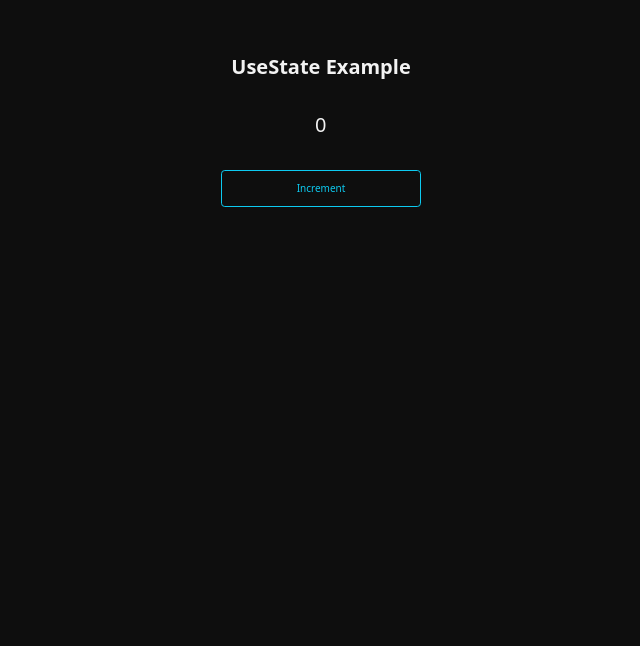
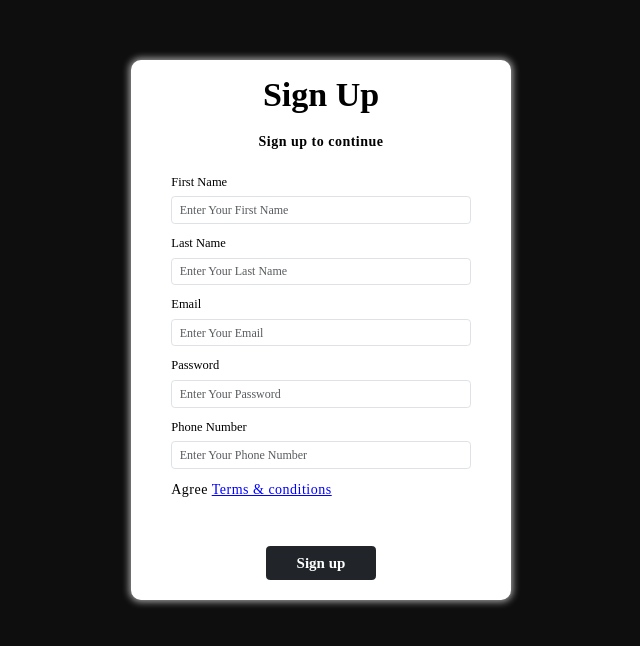
Before and after one commit to dixit9232/react-first-app, a React (Vite) app: page / in a window 1280 px wide. Shown: the top 646 px of the page, without its empty margins (319-959 px from the left). Built offline with nearby package versions, Linux system fonts and the light colour scheme.

Commit message:
add RegistrationForm component and update App to render it; remove unused Counter component

```diff
--- a/src/App.jsx
+++ b/src/App.jsx
@@ -1,5 +1,5 @@
-import { Counter } from "../hooks/useState/Counter";
+import { RegistrationForm } from "./RegistrationForm/RegistrationForm";
 
 export default function App() {
-  return <Counter/>;
+  return <RegistrationForm/>;
 }
--- /dev/null
+++ b/src/RegistrationForm/RegistrationForm.css
@@ -0,0 +1,39 @@
+* {
+    font-family: Mona Sans;
+}
+
+.formCard {
+    background-color: #fff;
+    max-width: 30%;
+    box-shadow: 0 0 0.7rem 2px #ffffff9a;
+    border-radius: 1rem;
+    -webkit-border-radius: 1rem;
+    -moz-border-radius: 1rem;
+    -ms-border-radius: 1rem;
+    -o-border-radius: 1rem;
+}
+
+h1 {
+    color: black;
+    font-weight: bold;
+}
+
+p {
+    font-size: 1.4rem;
+    font-weight: 400;
+}
+
+input {
+    font-size: 1.2rem !important;
+}
+
+
+input[type="number"] {
+    -moz-appearance: textfield;
+}
+
+input[type="number"]::-webkit-outer-spin-button,
+input[type="number"]::-webkit-inner-spin-button {
+    -webkit-appearance: none;
+    margin: 0;
+}
--- /dev/null
+++ b/src/RegistrationForm/RegistrationForm.jsx
@@ -0,0 +1,119 @@
+import { useState } from "react";
+import "./RegistrationForm.css";
+
+export const RegistrationForm = () => {
+  const [user, setUser] = useState({
+    fname: "",
+    lname: "",
+    email: "",
+    password: "",
+    phoneNumber: "",
+  });
+
+  const formField = [
+    {
+      name: "fname",
+      label: "First Name",
+      value: user.fname,
+      type: "text",
+    },
+    {
+      name: "lname",
+      label: "Last Name",
+      value: user.lname,
+      type: "text",
+    },
+    {
+      name: "email",
+      label: "Email",
+      value: user.email,
+      type: "email",
+    },
+    {
+      name: "password",
+      label: "Password",
+      value: user.password,
+      type: "password",
+    },
+    {
+      name: "phoneNumber",
+      label: "Phone Number",
+      value: user.phoneNumber,
+      type: "number",
+    },
+  ];
+
+  const handleOnChange = (event) => {
+    const { name, value } = event.target;
+
+    setUser((prev) => {
+      return { ...prev, [name]: value };
+    });
+  };
+
+  const handleOnFormSubmit = (event) => {
+    event.preventDefault();
+    console.log(user);
+  };
+
+  return (
+    <section className="container-fluid py-5">
+      <form
+        className="container d-flex flex-column align-items-center my-5 formCard text-black py-4 px-2"
+        onSubmit={handleOnFormSubmit}
+      >
+        <h1>Sign Up</h1>
+        <p className="py-3 fw-semibold"> Sign up to continue</p>
+
+        <div className="row g-3 mx-5 mb-5">
+          {formField.map((element, index) => {
+            return (
+              <TextField
+                key={index}
+                name={element.name}
+                label={element.label}
+                value={element.value}
+                type={element.type}
+                onChange={handleOnChange}
+              />
+            );
+          })}
+          <p className="align-self-start">
+            Agree{" "}
+            <span
+              style={{ color: "blue" }}
+              className="text-text-capitalize text-decoration-underline"
+            >
+              Terms & conditions
+            </span>
+          </p>
+        </div>
+
+        <button
+          type="submit"
+          className="btn px-5 py-2 btn-dark submitButton fs-4 fw-bold m-2"
+        >
+          Sign up
+        </button>
+      </form>
+    </section>
+  );
+};
+
+const TextField = ({ name, label, value, onChange, type }) => {
+  return (
+    <div>
+      <label htmlFor={name} className="mb-2 fs-5">
+        {label}
+      </label>
+      <input
+        className="form-control text-capitalize"
+        type={type}
+        name={name}
+        value={value}
+        onChange={onChange}
+        placeholder={`Enter your ${label}`}
+      />
+    </div>
+  );
+};
--- a/src/index.css
+++ b/src/index.css
@@ -64,11 +64,7 @@ h4 {
 }
 
 
-.container {
-    max-width: 142rem;
-    margin: 0 auto;
-    padding: 4.5rem 2.4rem;
-}
+
 
 .grid {
     display: grid;
```
